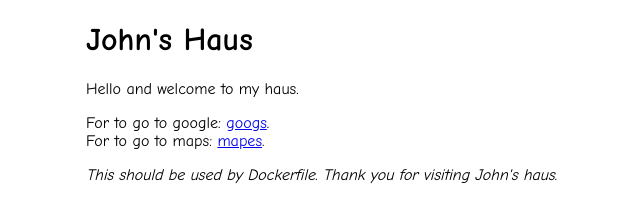
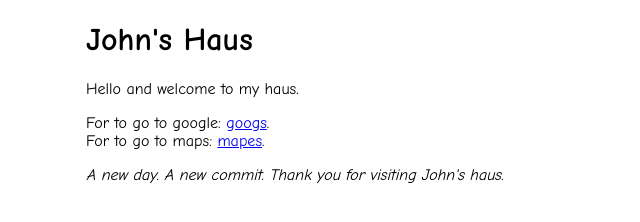
Before and after one commit to johnmwalker/ec2jenkins, a plain HTML site: page index.html in a window 1280 px wide. Shown: the whole page, without its empty margins (274-914 px from the left). Drawn offline with Linux system fonts and the light colour scheme.

Commit message:
A new day, a new commit.

```diff
--- a/index.html
+++ b/index.html
@@ -18,6 +18,6 @@
 For to go to maps:
 <a href="google.com/maps">mapes</a>.</p>
 
-<p><em>This should be used by Dockerfile. Thank you for visiting John's haus.</em></p>
+<p><em>A new day. A new commit. Thank you for visiting John's haus.</em></p>
 </body>
 </html>
```
